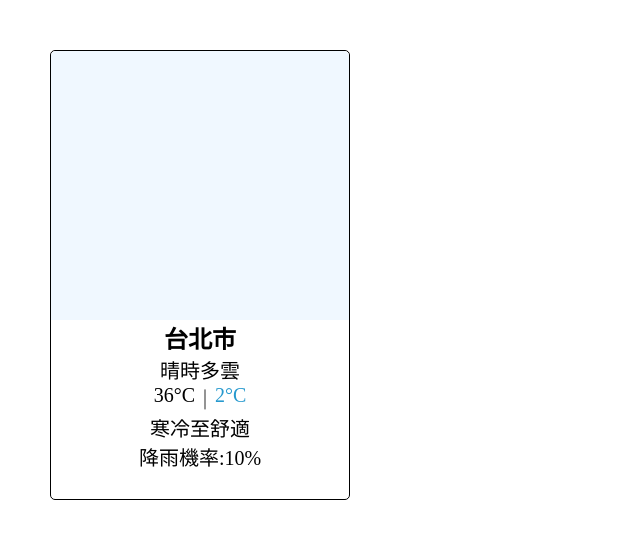
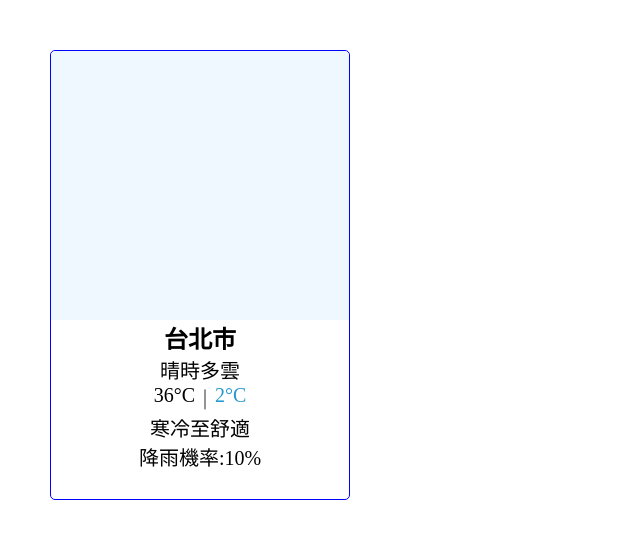
Before and after one commit to dreamfox0212/weatherAPI, a plain HTML site: page 02-天氣卡片api.html in a window 1280 px wide. Shown: the whole page, without its empty margins (0-640 px from the left). Drawn offline with Linux system fonts and the light colour scheme; no server answers.

Commit message:
Update 02-天氣卡片api.html
modify color

```diff
--- a/02-天氣卡片api.html
+++ b/02-天氣卡片api.html
@@ -21,7 +21,7 @@
         .card{
             width: 300px;
             height: 450px;
-            border: 1px solid #000;
+            border: 1px solid #00f;
             border-radius: 5px;
             display: flex;
             flex-direction: column;
```
